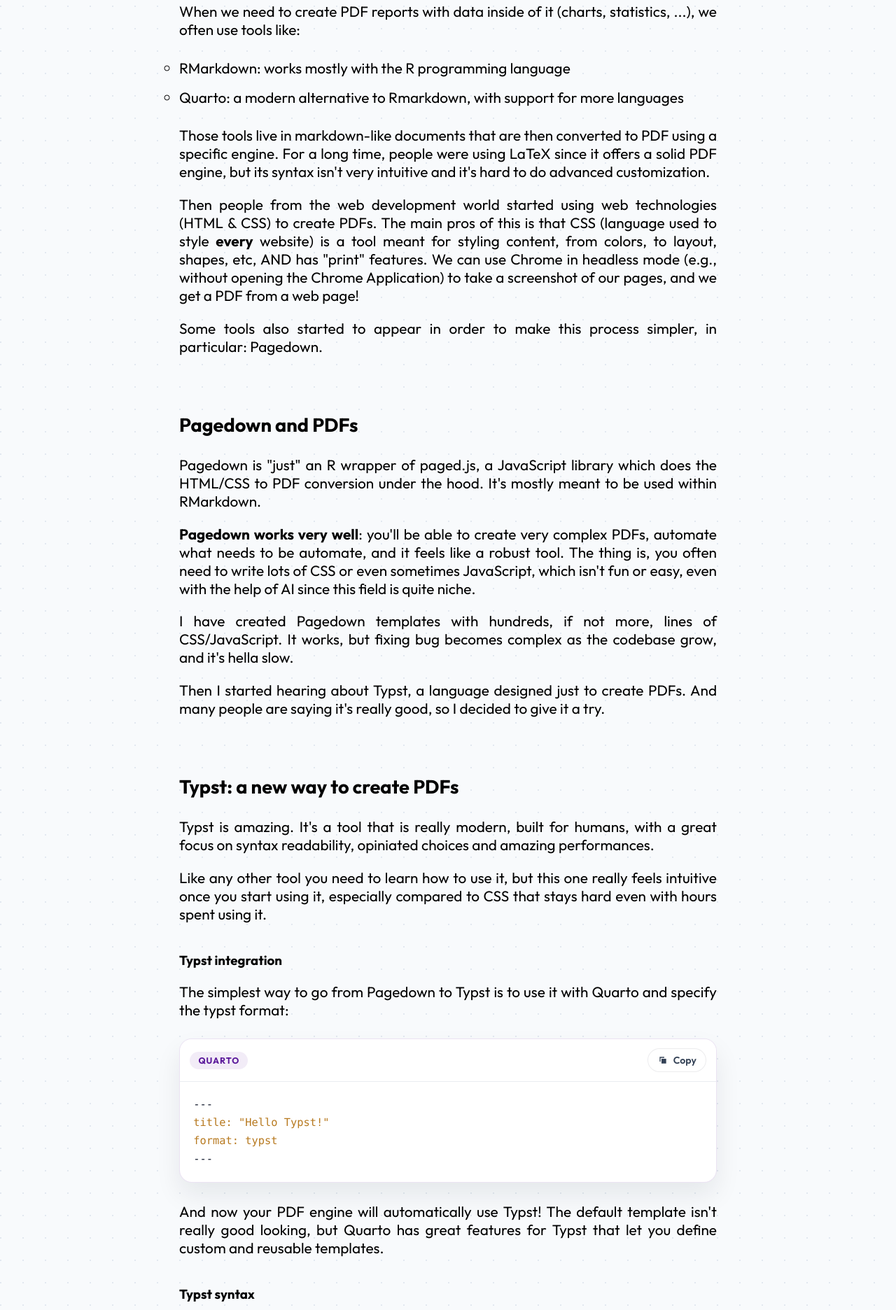
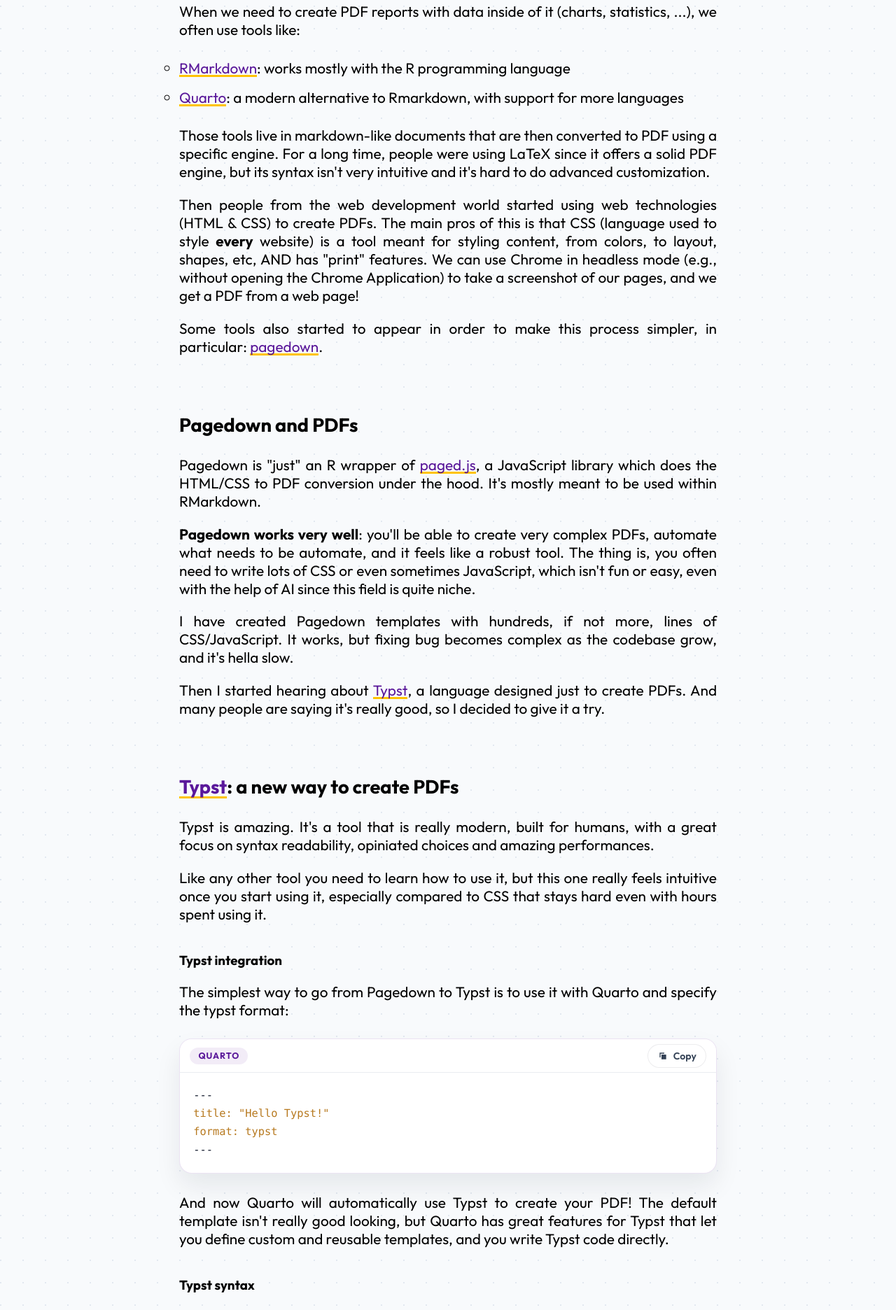
Before and after one commit to y-sunflower/ysunflower.com, a Next.js app: page /blog/migrating-from-pagedown-to-typst in a window 1280 px wide. Shown: the part 440-2312 px from the top of the page at 70% size. Built offline with nearby package versions, Linux system fonts and the light colour scheme; a web font is replaced by a local one.

Commit message:
bunch of improvements on typst blog post

```diff
--- a/src/app/blog/migrating-from-pagedown-to-typst/data.tsx
+++ b/src/app/blog/migrating-from-pagedown-to-typst/data.tsx
@@ -5,5 +5,5 @@
   image: "/blog/pagedown.svg",
   readingTime: "4 min",
   date: "May 2026",
-  isAvailable: false,
+  isAvailable: true,
 };
--- a/src/app/blog/migrating-from-pagedown-to-typst/page.tsx
+++ b/src/app/blog/migrating-from-pagedown-to-typst/page.tsx
@@ -1,4 +1,5 @@
 import "../../../styles/blog.css";
+import Link from "next/link";
 import { blogPostData } from "./data";
 import CodeBlock from "../../../components/CodeBlock";
 
@@ -21,10 +22,13 @@
         statistics, ...), we often use tools like:
       </p>
       <ul>
-        <li>RMarkdown: works mostly with the R programming language</li>
         <li>
-          Quarto: a modern alternative to Rmarkdown, with support for more
-          languages
+          <Link href="https://rmarkdown.rstudio.com/">RMarkdown</Link>: works
+          mostly with the R programming language
+        </li>
+        <li>
+          <Link href="https://quarto.org/">Quarto</Link>: a modern alternative
+          to Rmarkdown, with support for more languages
         </li>
       </ul>
       <p>
@@ -44,14 +48,16 @@
       </p>
       <p>
         Some tools also started to appear in order to make this process simpler,
-        in particular: Pagedown.
+        in particular:{" "}
+        <Link href="https://github.com/rstudio/pagedown">pagedown</Link>.
       </p>
 
       <h2>Pagedown and PDFs</h2>
       <p>
-        Pagedown is "just" an R wrapper of paged.js, a JavaScript library which
-        does the HTML/CSS to PDF conversion under the hood. It's mostly meant to
-        be used within RMarkdown.
+        Pagedown is "just" an R wrapper of{" "}
+        <Link href="https://pagedjs.org/">paged.js</Link>, a JavaScript library
+        which does the HTML/CSS to PDF conversion under the hood. It's mostly
+        meant to be used within RMarkdown.
       </p>
       <p>
         <b>Pagedown works very well</b>: you'll be able to create very complex
@@ -66,12 +72,16 @@
         grow, and it's hella slow.
       </p>
       <p>
-        Then I started hearing about Typst, a language designed just to create
-        PDFs. And many people are saying it's really good, so I decided to give
-        it a try.
+        Then I started hearing about{" "}
+        <Link href="https://typst.app/home">Typst</Link>, a language designed
+        just to create PDFs. And many people are saying it's really good, so I
+        decided to give it a try.
       </p>
 
-      <h2>Typst: a new way to create PDFs</h2>
+      <h2>
+        <Link href="https://typst.app/home">Typst</Link>: a new way to create
+        PDFs
+      </h2>
       <p>
         Typst is amazing. It's a tool that is really modern, built for humans,
         with a great focus on syntax readability, opiniated choices and amazing
@@ -95,9 +105,10 @@
 ---
       `}</CodeBlock>
       <p>
-        And now your PDF engine will automatically use Typst! The default
-        template isn't really good looking, but Quarto has great features for
-        Typst that let you define custom and reusable templates.
+        And now Quarto will automatically use Typst to create your PDF! The
+        default template isn't really good looking, but Quarto has great
+        features for Typst that let you define custom and reusable templates,
+        and you write Typst code directly.
       </p>
       <br />
       <h3>Typst syntax</h3>
@@ -105,6 +116,7 @@
         Typst can feel weird at first because it's a markup language (e.g.,
         markdown, HTML, etc) with scripting features (think <code>if</code>/
         <code>else</code> statements, functions, <code>for</code> loops, etc).
+        Take a moment and try to understand the following code:
       </p>
       <CodeBlock lang="typst">{`
 #let my-component(lab, col) = { // function definition
@@ -130,25 +142,70 @@
       <br />
       <h3>Typst performance</h3>
       <p>
-        Typst is fast, really fast. And this becomes even more true when you
-        compare it to Pagedown.
+        Typst is fast, <i>really</i> fast. When you compare it to pagedown, you
+        get something between 5x to 15x faster, depending on whether you use
+        Quarto with Typst, or Typst directly. This adds up quickly as soon as
+        you try to automate your PDF generation and/or make a lot of iterations
+        on your project.
+      </p>
+      <img
+        src={"/blog/pagedown-typst-benchmark.png"}
+        alt="Bar chart comparing PDF rendering times for a 12-page document using three tools: pagedown, Quarto + Typst, and Typst alone. Two grouped comparisons are shown: mean rendering time and median rendering time, each based on 15 runs. For the mean times, pagedown takes 5.9 seconds, Quarto + Typst takes 1.2 seconds, and Typst takes 0.36 seconds. For the median times, pagedown takes 5.8 seconds, Quarto + Typst takes 1.2 seconds, and Typst takes 0.35 seconds. The chart subtitle states that Typst is on average 16.5 times faster than pagedown, while Quarto + Typst is 4.9 times faster than pagedown. It also notes that Typst skips Quarto’s pandoc step by using the bare CLI directly, while Quarto + Typst still uses the Typst engine through Quarto. Pagedown bars are dark red, Quarto + Typst bars are teal, and Typst bars are dark blue. The y-axis ranges from 0 to 6 seconds."
+        style={{ border: "1px solid #ccc", borderRadius: "8px", width: "100%" }}
+      />
+      <p>
+        You can find the code for this benchmark{" "}
+        <Link href="https://github.com/JosephBARBIERDARNAL/pagedown-typst-benchmark">
+          here
+        </Link>
+        .
       </p>
 
-      <h2>Typst and R without Quarto</h2>
+      <h2>Sooo, should you migrate to Typst?</h2>
+      <p>
+        The answer is probably yes, but this requires some nuances. If you like
+        pagedown and if it works for you, then keep using it! No need to fix a
+        problem that doesn't exist.
+      </p>
+      <p>
+        On the other side, if your PDF generation feels slow, you feel limited
+        by what you're able to do and want to use more modern solutions, then it
+        might a good time to investigate what Typst can do for you. It's
+        unlikely that you find something Typst <b>can't</b> do, and even more
+        unlikely that you ever want to go back. Once you start using Typst, you
+        don't want to stop.
+      </p>
+
+      <h2>
+        Typst and R <i>without</i> Quarto
+      </h2>
       <p>
         Note you can also, and easily, use Typst from R without using Quarto.
-        This is possible thanks to tynding, an R package that lets you create
-        your PDFs from R.
+        This is possible thanks to{" "}
+        <Link href="https://github.com/y-sunflower/tynding">tynding</Link>, an R
+        package that lets you create your PDFs from R. This also means that
+        you'll need to know Typst and lose some Quarto features. You can learn
+        more <Link href="https://github.com/y-sunflower/tynding">here</Link>.
       </p>
-      <p>You can learn more here.</p>
 
       <h2>Going further</h2>
       <ul>
         <li>
-          Typst in production: learn Typst, how it integrates with other tools,
-          etc
+          <Link href="https://typst-in-production.com/">
+            Typst in production
+          </Link>
+          : a guide on how to use Typst, from learning the basic principles to
+          more advanced concepts such as templating, automation or
+          accessibility.
         </li>
-        <li>Contact us for consulting/training</li>
+        <li>
+          <Link href="https://quarto.org/docs/output-formats/typst.html">
+            Quarto and Typst
+          </Link>
+        </li>
+        <li>
+          <Link href="/#contact">Contact us</Link> for consulting/training.
+        </li>
       </ul>
     </div>
   );
--- a/src/styles/code-block.css
+++ b/src/styles/code-block.css
@@ -12,7 +12,7 @@
   align-items: center;
   justify-content: space-between;
   gap: 1rem;
-  padding: 0.8rem 0.9rem;
+  padding: 0.4rem 0.9rem;
   border-bottom: 1px solid rgba(148, 163, 184, 0.2);
   background: rgba(255, 255, 255, 0.78);
 }
```
Also changed, not shown: public/blog/pagedown-typst-benchmark.png (added).
